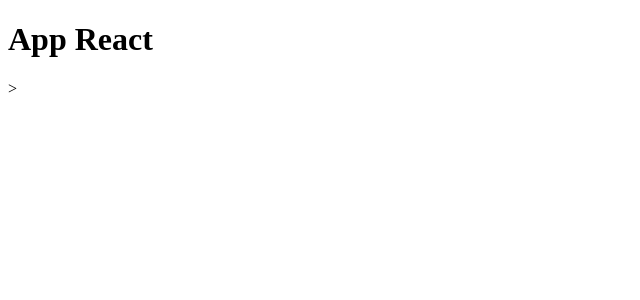
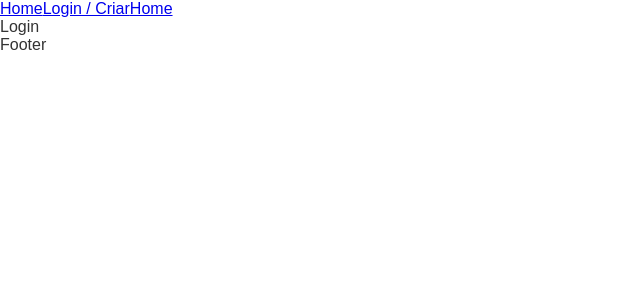
Before and after one commit to joaovitorpagani99/Projeto-React-Dog, a React (Create React App) app: page /login in a window 1280 px wide. Shown: the top 300 px of the page, without its empty margins (0-640 px from the left). Built offline with nearby package versions, Linux system fonts and the light colour scheme.

Commit message:
:lipstick: feat: adicionando css padrao

```diff
--- /dev/null
+++ b/src/App.css
@@ -0,0 +1,45 @@
+* {
+  box-sizing: border-box;
+}
+
+body {
+  margin: 0px;
+  color: #333;
+  --type-first: Hevetica, Arial, sans-serif;
+  --type-second: "Spectral", Georgia;
+  font-family: var(--type-first);
+}
+
+h1,
+h2,
+h3,
+h4,
+p {
+  margin: 0;
+}
+
+ul,
+li {
+  list-style: none;
+  padding: 0;
+  margin: 0;
+}
+
+img {
+  display: block;
+  max-width: 100%;
+}
+
+button,
+input {
+  display: block;
+  font-size: 1rem;
+  font-family: var(--type-first);
+  color: #333;
+}
+
+.container {
+  max-width: 50rem;
+  padding: 0 1rem;
+  margin: 0 auto;
+}
--- a/src/App.js
+++ b/src/App.js
@@ -1,8 +1,23 @@
+import React from "react";
+import "./App.css";
+import Header from "./Components/Header";
+import Footer from "./Components/Footer";
+import Home from "./Components/Home";
+import Login from "./Components/Login/Login"
+
+import { BrowserRouter, Route, Routes } from "react-router-dom";
 
 function App() {
   return (
-    <div className="App">
-      <h1>App React</h1>>
+    <div>
+      <BrowserRouter>
+        <Header />
+        <Routes>
+          <Route path="/" element={<Home />} />
+          <Route path="/login" element={<Login />} />
+        </Routes>
+        <Footer />
+      </BrowserRouter>
     </div>
   );
 }
--- /dev/null
+++ b/src/Components/Footer.js
@@ -0,0 +1,11 @@
+import React from 'react'
+import styles from './Footer.module.css'
+
+
+const Footer = () => {
+  return (
+    <div>Footer</div>
+  )
+}
+
+export default Footer
--- /dev/null
+++ b/src/Components/Header.js
@@ -0,0 +1,18 @@
+import React from "react";
+import styles from "./Header.module.css";
+import { Link } from "react-router-dom";
+
+const Header = () => {
+  return (
+    <div className={styles.header}>
+      <nav className={styles.container}>
+        <Link to="/">Home</Link>
+        <Link to="/login">Login / Criar</Link>
+        <Link to="/">Home</Link>
+
+      </nav>
+    </div>
+  );
+};
+
+export default Header;
--- /dev/null
+++ b/src/Components/Home.js
@@ -0,0 +1,9 @@
+import React from 'react'
+
+const Home = () => {
+  return (
+    <div>Home</div>
+  )
+}
+
+export default Home
--- /dev/null
+++ b/src/Components/Login/Login.js
@@ -0,0 +1,9 @@
+import React from 'react'
+
+const Login = () => {
+  return (
+    <div>Login</div>
+  )
+}
+
+export default Login
```
Also changed, not shown: src/Components/Footer.module.css (added), src/Components/Header.module.css (added), src/Components/Login/Login.module.css (added), src/index.js (line endings or trailing spaces).
